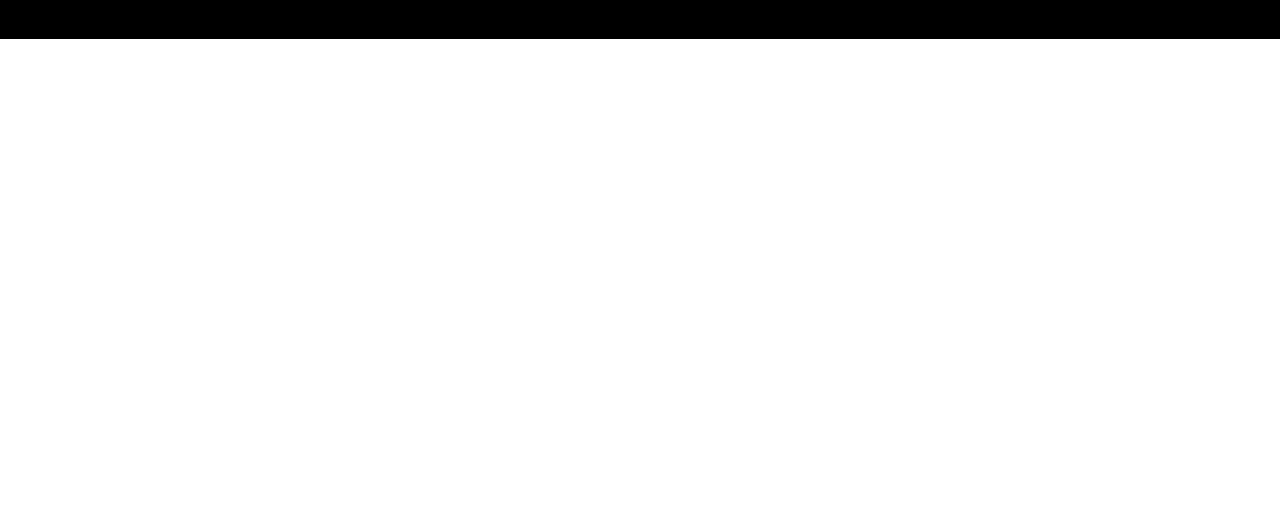
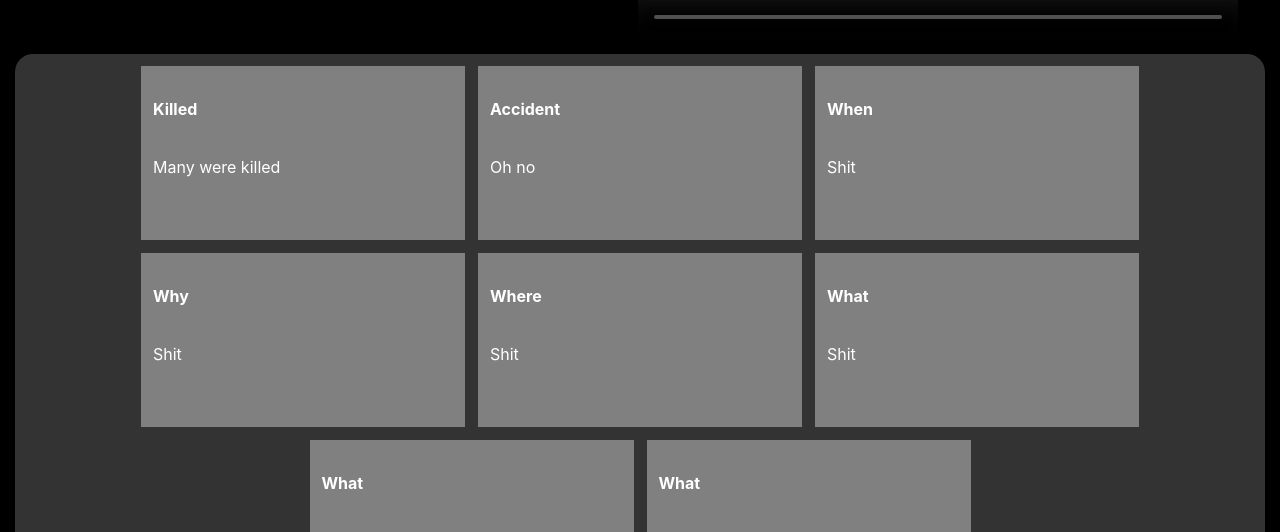
Before and after one commit to noorunanbi1999/High-Noon, a React (Create React App) app in the folder high_noon/: page / in a window 1280 px wide. Shown: the part 420-952 px from the top of the page. Before the commit the page ends 800 px from the top, so only its background shows below. Built offline with nearby package versions, Linux system fonts and the light colour scheme; grey boxes are pictures that could not be loaded.

Commit message:
Added the Topic Component embedded in the Trending Component

```diff
--- a/high_noon/src/App.js
+++ b/high_noon/src/App.js
@@ -1,14 +1,14 @@
 import "./App.css";
 import Body from "./components/Body";
 import Header from "./components/Header";
-
-
+import Trending from "./components/Trending";
 function App() {
   return (
     <div>
-      <div style={{background:"black"}}>
-        <Header/>
+      <div style={{ background: "black" }}>
+        <Header />
         <Body />
+        <Trending/>
       </div>
     </div>
   );
--- a/high_noon/src/components/Body.js
+++ b/high_noon/src/components/Body.js
@@ -2,6 +2,7 @@
 // import vid from "/src/vid.mp4";
 import Photo1 from "./pics.jpg"
 import vid from "./vid.mp4"
+import { useRef, useEffect } from "react";
 
 const Body = () => {
   const imgURL = "./src/vid.mp4";
@@ -32,7 +33,7 @@
         <button style={buttonStyleSignIn}>sign-in</button>
       </div>
 
-      <video src={vid} autoPlay={true} loop={true} height={400} width={600}></video>
+      <video src={vid} autoPlay={true}  loop={true} height={400} width={600} controls></video>
     </div>
   );
 };
--- /dev/null
+++ b/high_noon/src/components/Topic.js
@@ -0,0 +1,30 @@
+import React, { useState } from "react";
+
+const Topic = ({ heading, article }) => {
+  const [onCard, setOnCard] = useState(false);
+  const handleMouseEnter = () => setOnCard(true);
+  const handleMouseLeave = () => setOnCard(false);
+
+  const card = {
+    display: "flex",
+    flexDirection: "column",
+    justifyItems: "left",
+    color: "white",
+    height: "150px",
+    width: "300px",
+    background: onCard ? "orange" : "grey",
+    padding:"12px"
+  };
+  return (
+    <div
+      style={card}
+      onMouseEnter={handleMouseEnter}
+      onMouseLeave={handleMouseLeave}
+    >
+      <h4>{heading}</h4>
+      <p>{article}</p>
+    </div>
+  );
+};
+
+export default Topic;
--- /dev/null
+++ b/high_noon/src/components/Trending.js
@@ -0,0 +1,42 @@
+import React from "react";
+import Topic from "./Topic";
+
+const Trending = () => {
+  const objArr = [
+    { id: 1, heading: "Killed", article: "Many were killed" },
+    { id: 2, heading: "Accident", article: "Oh no" },
+    { id: 3, heading: "When", article: "Shit" },
+    { id: 4, heading: "Why", article: "Shit" },
+    { id: 5, heading: "Where", article: "Shit" },
+    { id: 3, heading: "What", article: "Shit" },
+    { id: 3, heading: "What", article: "Shit" },
+    { id: 3, heading: "What", article: "Shit" },
+
+  ];
+  return (
+    <div>
+      <div
+        style={{
+          display:"flex",
+          flexWrap:"wrap",
+          boxSizing:"border-box",
+          color: "white",
+          display: "flex",
+          alignItems: "center",
+          justifyContent: "center",
+          gap: "13px",
+          padding: "12px",
+          margin: "15px",
+          borderRadius: "18px",
+          background: "#333333",
+        }}
+      >
+        {objArr.map((obj) => (
+          <Topic heading={obj.heading} article={obj.article} />
+        ))}
+      </div>
+    </div>
+  );
+};
+
+export default Trending;
```
